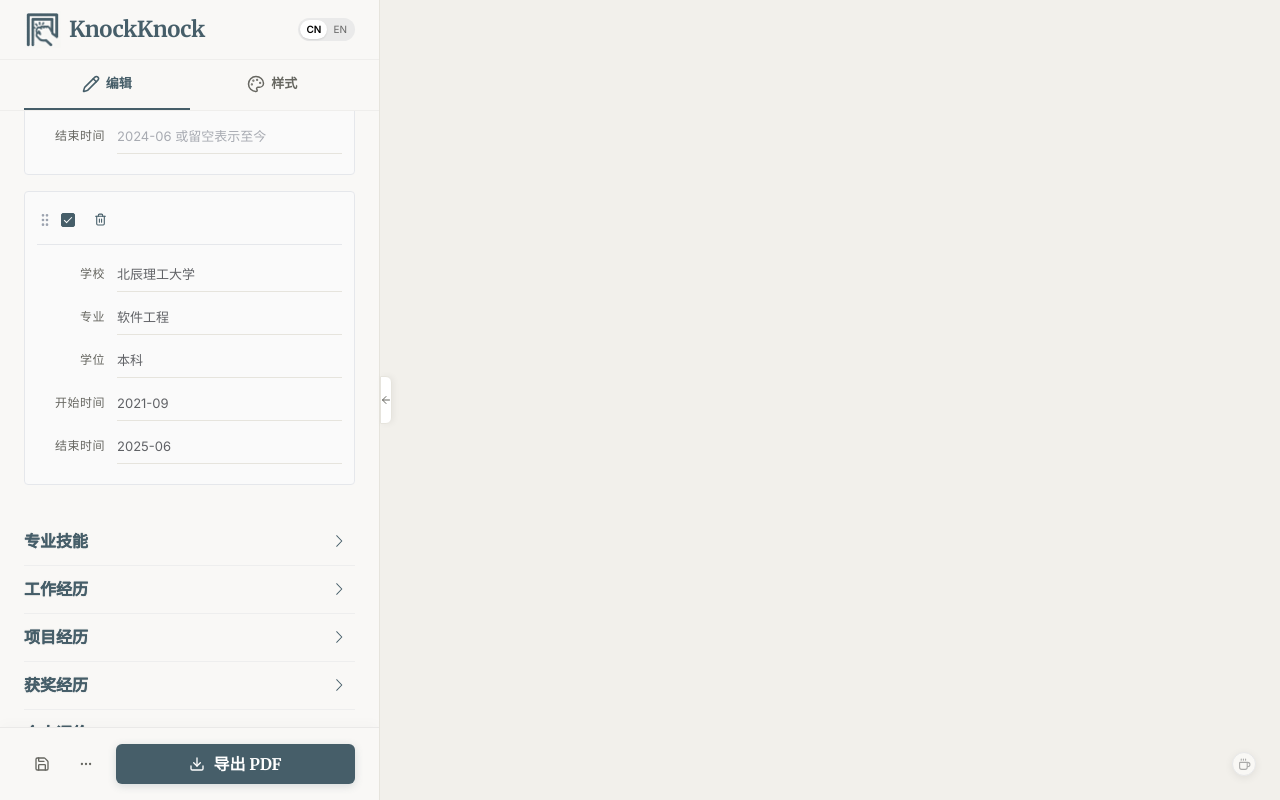
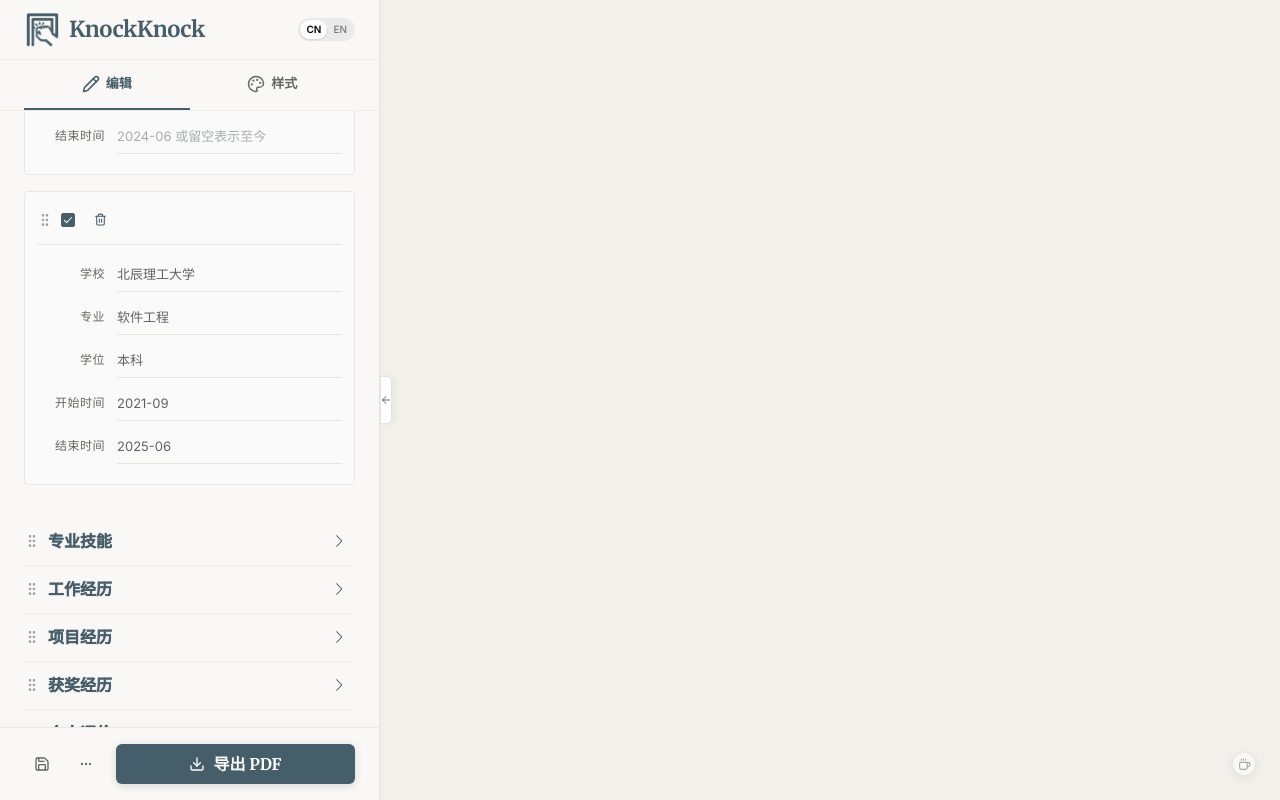
Before and after one commit to cino3/KnockKnockResume, a Vue app: page / in a window 1280 px wide. Both pictures are taken after a click on the button "教育经历". Built offline with nearby package versions, Linux system fonts and the light colour scheme.

Commit message:
编辑栏左侧模块改为可以拖动

```diff
--- a/src/components/Preview.vue
+++ b/src/components/Preview.vue
@@ -47,7 +47,7 @@ const pagesContainerStyle = computed(() => {
 
 // ================= 监听与生命周期 =================
 watch(
-  [() => store.profile, () => store.experiences, () => store.projects, () => store.educations, () => store.awards, () => store.selfEvaluation, () => store.theme],
+  [() => store.profile, () => store.experiences, () => store.projects, () => store.educations, () => store.awards, () => store.selfEvaluation, () => store.sectionOrder, () => store.theme],
   () => {
     calculatePages(measureContainerRef.value?.measureRef || null)
   },
--- a/src/components/sidebar/ContentEditor.vue
+++ b/src/components/sidebar/ContentEditor.vue
@@ -1,11 +1,11 @@
 <template>
   <div class="panel-fade">
-    <el-collapse v-model="activeNames" accordion class="cloud-accordion">
+    <el-collapse v-model="activeName" accordion class="cloud-accordion">
 
-      <!-- 基本信息 -->
+      <!-- 基本信息（固定置顶，不参与拖拽） -->
       <el-collapse-item name="profile">
         <template #title>
-          <span class="accordion-title">基本信息</span>
+          <span class="accordion-title basic-title">基本信息</span>
         </template>
         <div class="form-body">
           <el-form :model="store.profile" label-position="top" class="ghost-form basic-info-form">
@@ -56,28 +56,36 @@
         </div>
       </el-collapse-item>
 
+      <draggable
+        v-model="draggableSections"
+        item-key="key"
+        handle=".drag-handle"
+        tag="div"
+        class="sortable-sections"
+        :animation="180"
+        ghost-class="drag-ghost"
+        chosen-class="drag-chosen"
+      >
+        <template #item="{ element }">
+          <el-collapse-item :name="element.key">
+            <template #title>
+              <div class="section-title-row">
+                <GripVertical class="drag-handle" :size="16" @mousedown.stop @click.stop />
+                <span class="accordion-title">{{ element.title }}</span>
+              </div>
+            </template>
+
+            <div class="form-body">
               <!-- 教育经历 -->
-      <el-collapse-item name="education">
-        <template #title>
-          <span class="accordion-title">教育经历</span>
-        </template>
-        <div class="form-body">
-          <div class="list-container">
+              <div v-if="element.key === 'education'" class="list-container">
                 <el-button type="primary" size="small" @click="store.addEducation" style="margin-bottom: 12px;">
                   + 添加教育
                 </el-button>
                 <EducationList />
               </div>
-        </div>
-      </el-collapse-item>
 
               <!-- 专业技能 -->
-      <el-collapse-item name="skills">
-        <template #title>
-          <span class="accordion-title">专业技能</span>
-        </template>
-        <div class="form-body">
-          <el-form :model="store.profile" label-position="top" class="ghost-form">
+              <el-form v-else-if="element.key === 'skills'" :model="store.profile" label-position="top" class="ghost-form">
                 <el-form-item>
                   <BoldTextarea
                     v-model="store.profile.skills"
@@ -86,70 +94,47 @@
                   />
                 </el-form-item>
               </el-form>
-        </div>
-      </el-collapse-item>
 
               <!-- 工作经历 -->
-      <el-collapse-item name="experience">
-        <template #title>
-          <span class="accordion-title">工作经历</span>
-        </template>
-        <div class="form-body">
-          <div class="list-container">
+              <div v-else-if="element.key === 'experience'" class="list-container">
                 <el-button type="primary" size="small" @click="store.addExperience" style="margin-bottom: 12px;">
                   + 添加经历
                 </el-button>
                 <ExperienceList />
               </div>
-        </div>
-      </el-collapse-item>
 
               <!-- 项目经历 -->
-      <el-collapse-item name="project">
-        <template #title>
-          <span class="accordion-title">项目经历</span>
-        </template>
-        <div class="form-body">
-          <div class="list-container">
+              <div v-else-if="element.key === 'project'" class="list-container">
                 <el-button type="primary" size="small" @click="store.addProject" style="margin-bottom: 12px;">
                   + 添加项目
                 </el-button>
                 <ProjectList />
               </div>
-        </div>
-      </el-collapse-item>
 
               <!-- 获奖经历 -->
-      <el-collapse-item name="award">
-        <template #title>
-          <span class="accordion-title">获奖经历</span>
-        </template>
-        <div class="form-body">
-          <div class="list-container">
+              <div v-else-if="element.key === 'award'" class="list-container">
                 <AwardList />
               </div>
-        </div>
-      </el-collapse-item>
 
               <!-- 个人评价 -->
-      <el-collapse-item name="self-evaluation">
-        <template #title>
-          <span class="accordion-title">个人评价</span>
-        </template>
-        <div class="form-body">
-          <div class="list-container">
+              <div v-else-if="element.key === 'selfEvaluation'" class="list-container">
                 <SelfEvaluationEditor />
               </div>
             </div>
           </el-collapse-item>
+        </template>
+      </draggable>
 
     </el-collapse>
   </div>
 </template>
 
 <script setup lang="ts">
-import { ref } from 'vue'
+import { computed, ref } from 'vue'
+import draggable from 'vuedraggable'
+import { GripVertical } from 'lucide-vue-next'
 import { useResumeStore } from '@/stores/resume'
+import type { ResumeSectionKey } from '@/types/resume'
 import { ElMessage } from 'element-plus'
 import EducationList from '../editor/EducationList.vue'
 import ExperienceList from '../editor/ExperienceList.vue'
@@ -157,9 +142,31 @@ import ProjectList from '../editor/ProjectList.vue'
 import AwardList from '../editor/AwardList.vue'
 import SelfEvaluationEditor from '../editor/SelfEvaluationEditor.vue'
 import BoldTextarea from '../editor/BoldTextarea.vue'
+
+interface SortableSection {
+  key: ResumeSectionKey;
+  title: string;
+}
+
+const SECTION_TITLES: Record<ResumeSectionKey, string> = {
+  education: '教育经历',
+  skills: '专业技能',
+  experience: '工作经历',
+  project: '项目经历',
+  award: '获奖经历',
+  selfEvaluation: '个人评价'
+}
+
 const store = useResumeStore()
-const activeNames = ref(['profile'])
+const activeName = ref<'profile' | ResumeSectionKey>('profile')
 const avatarInput = ref<HTMLInputElement | null>(null)
+
+const draggableSections = computed<SortableSection[]>({
+  get: () => store.sectionOrder.map((key) => ({ key, title: SECTION_TITLES[key] })),
+  set: (sections) => {
+    store.setSectionOrder(sections.map((section) => section.key))
+  }
+})
 
 const triggerFileInput = () => {
   avatarInput.value?.click()
@@ -188,3 +195,34 @@ const handleRemoveAvatar = () => {
   ElMessage.success('头像已删除')
 }
 </script>
+
+<style scoped>
+.section-title-row {
+  width: 100%;
+  display: flex;
+  align-items: center;
+  gap: 8px;
+}
+
+.basic-title {
+  display: inline-block;
+  padding-left: 24px;
+}
+
+.drag-handle {
+  cursor: move;
+  color: #9ca3af;
+}
+
+.drag-handle:hover {
+  color: #6b7280;
+}
+
+.sortable-sections :deep(.drag-ghost) {
+  opacity: 0.55;
+}
+
+.sortable-sections :deep(.drag-chosen) {
+  background: rgba(64, 158, 255, 0.06);
+}
+</style>
--- a/src/stores/resume.ts
+++ b/src/stores/resume.ts
@@ -1,8 +1,44 @@
 import { defineStore } from 'pinia'
 import { ref, computed } from 'vue'
 import dayjs from 'dayjs'
-import type { Profile, Experience, Project, Education, Awards, SelfEvaluation, ThemeConfig, ResumeData } from '@/types/resume'
+import type { Profile, Experience, Project, Education, Awards, SelfEvaluation, ThemeConfig, ResumeSectionKey } from '@/types/resume'
 import { generateUUID } from '@/utils/uuid'
+
+const DEFAULT_SECTION_ORDER: ResumeSectionKey[] = [
+  'education',
+  'skills',
+  'experience',
+  'project',
+  'award',
+  'selfEvaluation'
+]
+
+const SECTION_KEYS = new Set<ResumeSectionKey>(DEFAULT_SECTION_ORDER)
+
+function normalizeSectionOrder(order: unknown): ResumeSectionKey[] {
+  if (!Array.isArray(order)) {
+    return [...DEFAULT_SECTION_ORDER]
+  }
+
+  const seen = new Set<ResumeSectionKey>()
+  const normalized: ResumeSectionKey[] = []
+
+  for (const rawKey of order) {
+    if (typeof rawKey !== 'string') continue
+    const key = rawKey as ResumeSectionKey
+    if (!SECTION_KEYS.has(key) || seen.has(key)) continue
+    seen.add(key)
+    normalized.push(key)
+  }
+
+  for (const key of DEFAULT_SECTION_ORDER) {
+    if (!seen.has(key)) {
+      normalized.push(key)
+    }
+  }
+
+  return normalized
+}
 
 export const useResumeStore = defineStore('resume', () => {
   // ================= 数据迁移：从旧格式迁移到新格式 =================
@@ -11,6 +47,8 @@ export const useResumeStore = defineStore('resume', () => {
   if (storedData) {
     try {
       const parsed = JSON.parse(storedData)
+      let shouldPersist = false
+
       // 如果 awards 是数组，转换为对象格式
       if (parsed.awards && Array.isArray(parsed.awards)) {
         const oldAwards = parsed.awards as any[]
@@ -26,8 +64,22 @@ export const useResumeStore = defineStore('resume', () => {
             })
             .join('\n')
         }
-        // 更新 localStorage
         parsed.awards = newAwards
+        shouldPersist = true
+      }
+
+      const normalizedOrder = normalizeSectionOrder(parsed.sectionOrder)
+      const currentOrder = Array.isArray(parsed.sectionOrder) ? parsed.sectionOrder : null
+      const isOrderChanged = !currentOrder
+        || currentOrder.length !== normalizedOrder.length
+        || currentOrder.some((key: string, index: number) => key !== normalizedOrder[index])
+
+      if (isOrderChanged) {
+        parsed.sectionOrder = normalizedOrder
+        shouldPersist = true
+      }
+
+      if (shouldPersist) {
         localStorage.setItem('resume', JSON.stringify(parsed))
       }
     } catch (e) {
@@ -145,6 +197,9 @@ export const useResumeStore = defineStore('resume', () => {
   const selfEvaluation = ref<SelfEvaluation>({
     content: '喜欢自己捣鼓捣鼓小项目<br>具有较强的自学能力，喜欢啃阅读各种经典技术书籍'
   })
+
+  // 模块顺序（左侧编辑与右侧预览共用）
+  const sectionOrder = ref<ResumeSectionKey[]>([...DEFAULT_SECTION_ORDER])
 
   // 主题配置
   const theme = ref<ThemeConfig>({
@@ -299,6 +354,7 @@ export const useResumeStore = defineStore('resume', () => {
     selfEvaluation: {
       content: '喜欢自己捣鼓捣鼓小项目<br>具有较强的自学能力，喜欢啃阅读各种经典技术书籍'
     },
+    sectionOrder: [...DEFAULT_SECTION_ORDER],
     theme: {
       primaryColor: '#000000',
       dividerColor: '#000000',
@@ -340,6 +396,7 @@ export const useResumeStore = defineStore('resume', () => {
     }))
     awards.value = { content: t.awards.content }
     selfEvaluation.value = { content: t.selfEvaluation.content }
+    sectionOrder.value = [...t.sectionOrder]
     theme.value = {
       ...t.theme,
       language: theme.value.language  // 保留用户选择的语言
@@ -368,6 +425,7 @@ export const useResumeStore = defineStore('resume', () => {
       educations: educations.value,
       awards: awards.value,
       selfEvaluation: selfEvaluation.value,
+      sectionOrder: sectionOrder.value,
       theme: theme.value,
       exportTime: dayjs().format('YYYY-MM-DD HH:mm:ss')
     }
@@ -428,6 +486,8 @@ export const useResumeStore = defineStore('resume', () => {
         }
       }
 
+      sectionOrder.value = normalizeSectionOrder(data.sectionOrder)
+
       // 导入主题设置
       if (data.theme && typeof data.theme === 'object') {
         theme.value = {
@@ -450,6 +510,10 @@ export const useResumeStore = defineStore('resume', () => {
     }
   }
 
+  function setSectionOrder(order: ResumeSectionKey[]) {
+    sectionOrder.value = normalizeSectionOrder(order)
+  }
+
   return {
     profile,
     experiences,
@@ -457,6 +521,7 @@ export const useResumeStore = defineStore('resume', () => {
     educations,
     awards,
     selfEvaluation,
+    sectionOrder,
     theme,
     previewScale,
     lastSavedTime,
@@ -471,6 +536,7 @@ export const useResumeStore = defineStore('resume', () => {
     updateLastSavedTime,
     getExportData,
     importData,
+    setSectionOrder,
     uploadAvatar,
     removeAvatar
   }
@@ -486,6 +552,7 @@ export const useResumeStore = defineStore('resume', () => {
       'educations',
       'awards',
       'selfEvaluation',
+      'sectionOrder',
       'theme.language'  // 持久化语言选择
     ]
   }
```
Also changed, not shown: src/components/ResumeContent.vue (+10 -6 lines), src/types/resume.ts (+9 -0 lines). Lines whose indentation alone changed are shown as unchanged.
